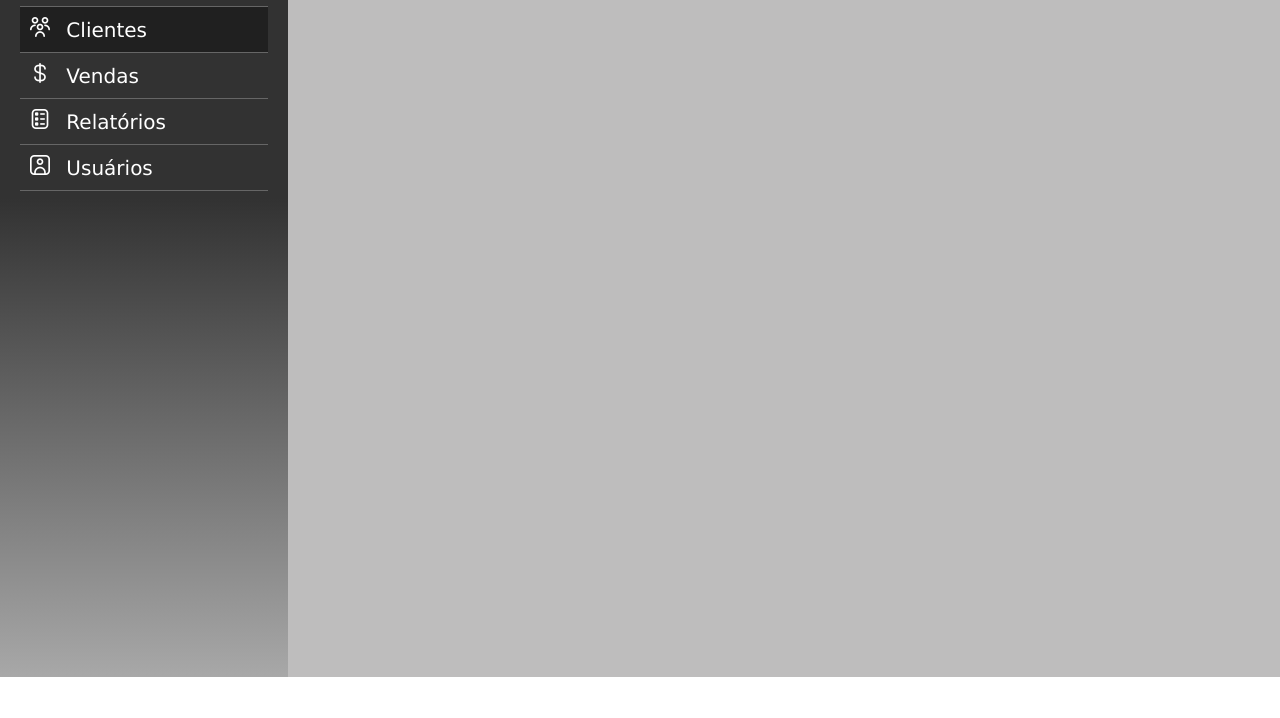
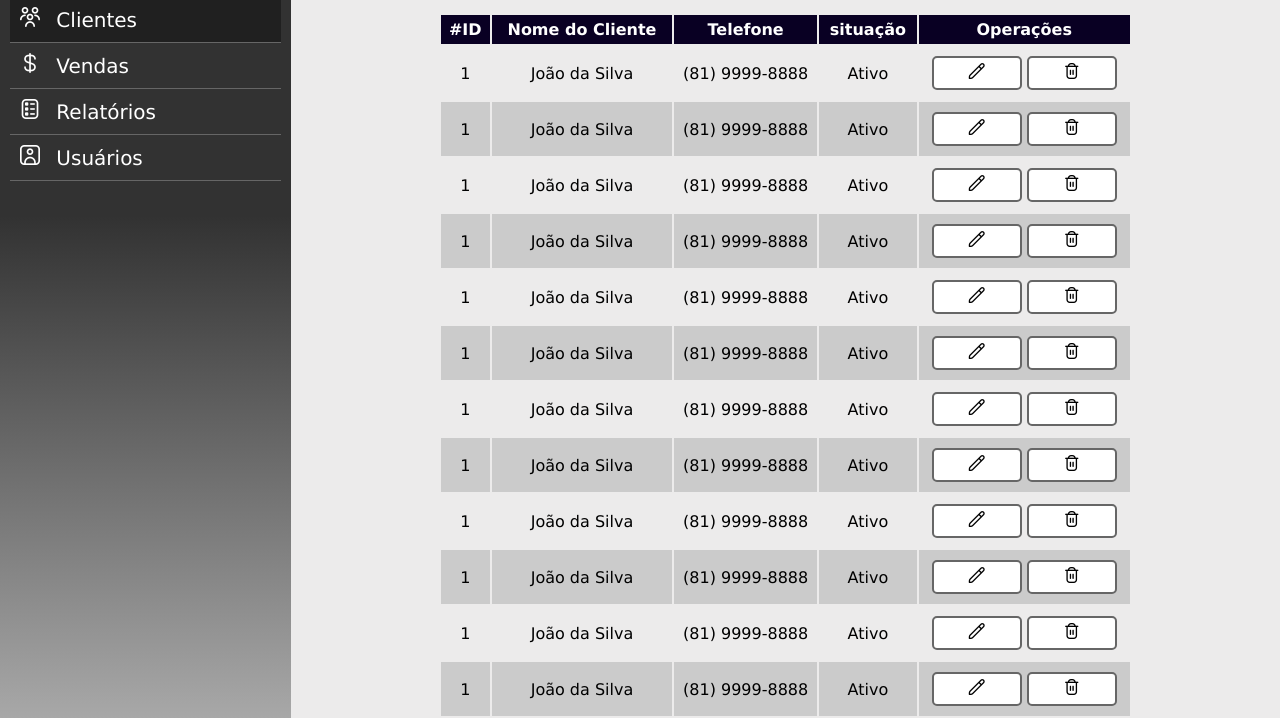
Before and after one commit to EllysonAlves/Forma--o-em-Desenvolvimento-WEB, a plain HTML site: page projeto layout2/clientes/index.html in a window 1280 px wide. Shown: the part 163-881 px from the top of the page. Before the commit the page ends 840 px from the top, so only its background shows below. Drawn offline with nearby package versions, Linux system fonts and the light colour scheme.

Commit message:
area da tabela colocada , terminado o exemplo

```diff
--- a/projeto layout2/assets/css/layout.css
+++ b/projeto layout2/assets/css/layout.css
@@ -2,13 +2,16 @@
     padding: 0;
     margin: 0;
     font-family: Verdana, Geneva, Tahoma, sans-serif;
+    box-sizing: border-box;
 }
 body{
     display: flex;
 }
 aside{
-    width: 20%;
-    height: 100vh;
+    width: max(20% , 300px);
+    height: auto;
+
+    padding: 10px;
     background: rgb(168,168,168);
 background: linear-gradient(0deg, rgba(168,168,168,1) 0%, rgba(50,50,50,1) 57%);
 }
@@ -18,9 +21,6 @@ background: linear-gradient(0deg, rgba(168,168,168,1) 0%, rgba(50,50,50,1) 57%);
 }
 .img img{
     width: 50px;
-}
-aside{
-    padding: 20px;
 }
 aside h1{
     text-align: center;
@@ -58,7 +58,7 @@ aside li:hover{
 
 main{
     width: 80%;
-    background-color: rgb(190, 189, 189);
+    background-color: rgb(236, 235, 235);
 }
 nav{
     display: flex;
@@ -109,3 +109,31 @@ nav{
 .dropdown ul i{
     margin-right: 5px;
 }
+.container h1{
+    margin: 50px 0 50px 50px;
+}
+table{
+    margin: 0 auto;
+    width: 70%;
+}
+table a{
+    border-radius: 5px;
+    color: #000;
+    text-decoration: none;
+    margin: 10px 0 10px 0;
+    display: inline-block;
+    border: solid 2px #666;
+    padding: 5px 35px;
+    background-color: #fff;
+}
+table th{
+    background-color: rgb(9, 0, 35);
+    color: #fff;
+    padding: 5px;
+}
+table tr{
+    text-align: center;
+}
+tr:nth-child(even) {
+    background-color: rgb(203, 203, 203);
+  }
--- a/projeto layout2/clientes/index.html
+++ b/projeto layout2/clientes/index.html
@@ -42,6 +42,110 @@
                 </li>
             </ul>
         </nav>
+
+        <div class="container" >
+            <h1>Clientes</h1>
+
+            <table>
+                <thead>
+                    <tr>
+                        <th>#ID</th>
+                        <th>Nome do Cliente</th>
+                        <th>Telefone</th>
+                        <th>situação</th>
+                        <th>Operações</th>
+                    </tr>
+                </thead>
+                <tbody>
+                    <tr>
+                        <td>1</td>
+                        <td>João da Silva</td>
+                        <td>(81) 9999-8888</td>
+                        <td>Ativo</td>
+                        <td> <a href="#"><i class="fi fi-rr-pencil"></i> </a> <a href=""><i class="fi fi-rr-trash"></i></a>  </td>
+                    </tr>
+                    <tr>
+                        <td>1</td>
+                        <td>João da Silva</td>
+                        <td>(81) 9999-8888</td>
+                        <td>Ativo</td>
+                        <td> <a href="#"><i class="fi fi-rr-pencil"></i> </a> <a href=""><i class="fi fi-rr-trash"></i></a>  </td>
+                    </tr>
+                    <tr>
+                        <td>1</td>
+                        <td>João da Silva</td>
+                        <td>(81) 9999-8888</td>
+                        <td>Ativo</td>
+                        <td> <a href="#"><i class="fi fi-rr-pencil"></i> </a> <a href=""><i class="fi fi-rr-trash"></i></a>  </td>
+                    </tr>
+                    <tr>
+                        <td>1</td>
+                        <td>João da Silva</td>
+                        <td>(81) 9999-8888</td>
+                        <td>Ativo</td>
+                        <td> <a href="#"><i class="fi fi-rr-pencil"></i> </a> <a href=""><i class="fi fi-rr-trash"></i></a>  </td>
+                    </tr>
+                    <tr>
+                        <td>1</td>
+                        <td>João da Silva</td>
+                        <td>(81) 9999-8888</td>
+                        <td>Ativo</td>
+                        <td> <a href="#"><i class="fi fi-rr-pencil"></i> </a> <a href=""><i class="fi fi-rr-trash"></i></a>  </td>
+                    </tr>
+                    <tr>
+                        <td>1</td>
+                        <td>João da Silva</td>
+                        <td>(81) 9999-8888</td>
+                        <td>Ativo</td>
+                        <td> <a href="#"><i class="fi fi-rr-pencil"></i> </a> <a href=""><i class="fi fi-rr-trash"></i></a>  </td>
+                    </tr>
+                    <tr>
+                        <td>1</td>
+                        <td>João da Silva</td>
+                        <td>(81) 9999-8888</td>
+                        <td>Ativo</td>
+                        <td> <a href="#"><i class="fi fi-rr-pencil"></i> </a> <a href=""><i class="fi fi-rr-trash"></i></a>  </td>
+                    </tr>
+                    <tr>
+                        <td>1</td>
+                        <td>João da Silva</td>
+                        <td>(81) 9999-8888</td>
+                        <td>Ativo</td>
+                        <td> <a href="#"><i class="fi fi-rr-pencil"></i> </a> <a href=""><i class="fi fi-rr-trash"></i></a>  </td>
+                    </tr>
+                    <tr>
+                        <td>1</td>
+                        <td>João da Silva</td>
+                        <td>(81) 9999-8888</td>
+                        <td>Ativo</td>
+                        <td> <a href="#"><i class="fi fi-rr-pencil"></i> </a> <a href=""><i class="fi fi-rr-trash"></i></a>  </td>
+                    </tr>
+                    <tr>
+                        <td>1</td>
+                        <td>João da Silva</td>
+                        <td>(81) 9999-8888</td>
+                        <td>Ativo</td>
+                        <td> <a href="#"><i class="fi fi-rr-pencil"></i> </a> <a href=""><i class="fi fi-rr-trash"></i></a>  </td>
+                    </tr>
+                    <tr>
+                        <td>1</td>
+                        <td>João da Silva</td>
+                        <td>(81) 9999-8888</td>
+                        <td>Ativo</td>
+                        <td> <a href="#"><i class="fi fi-rr-pencil"></i> </a> <a href=""><i class="fi fi-rr-trash"></i></a>  </td>
+                    </tr>
+                    <tr>
+                        <td>1</td>
+                        <td>João da Silva</td>
+                        <td>(81) 9999-8888</td>
+                        <td>Ativo</td>
+                        <td> <a href="#"><i class="fi fi-rr-pencil"></i> </a> <a href=""><i class="fi fi-rr-trash"></i></a>  </td>
+                    </tr>
+
+                </tbody>
+            </table>
+        </div>
+
     </main>
 
 </body>
```
